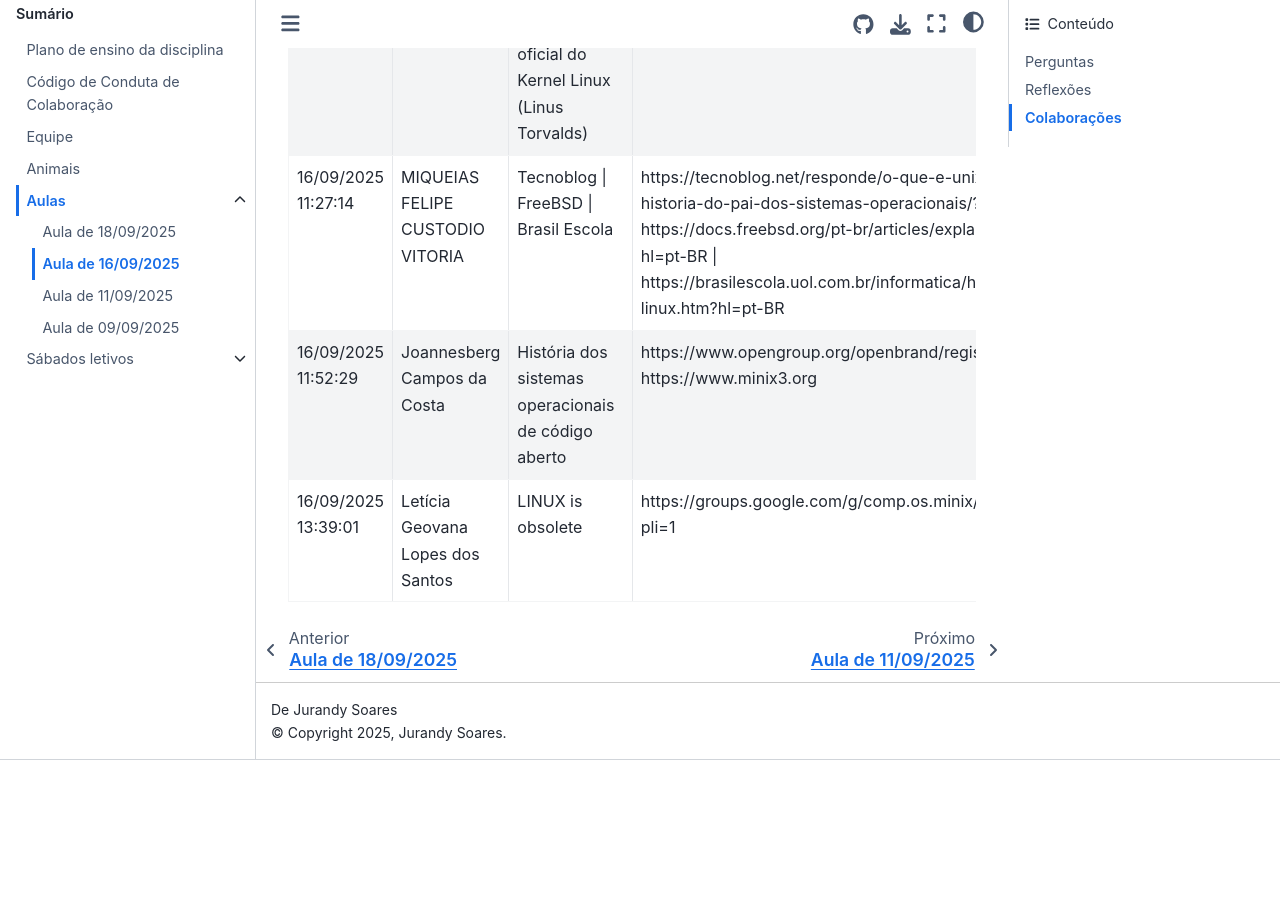
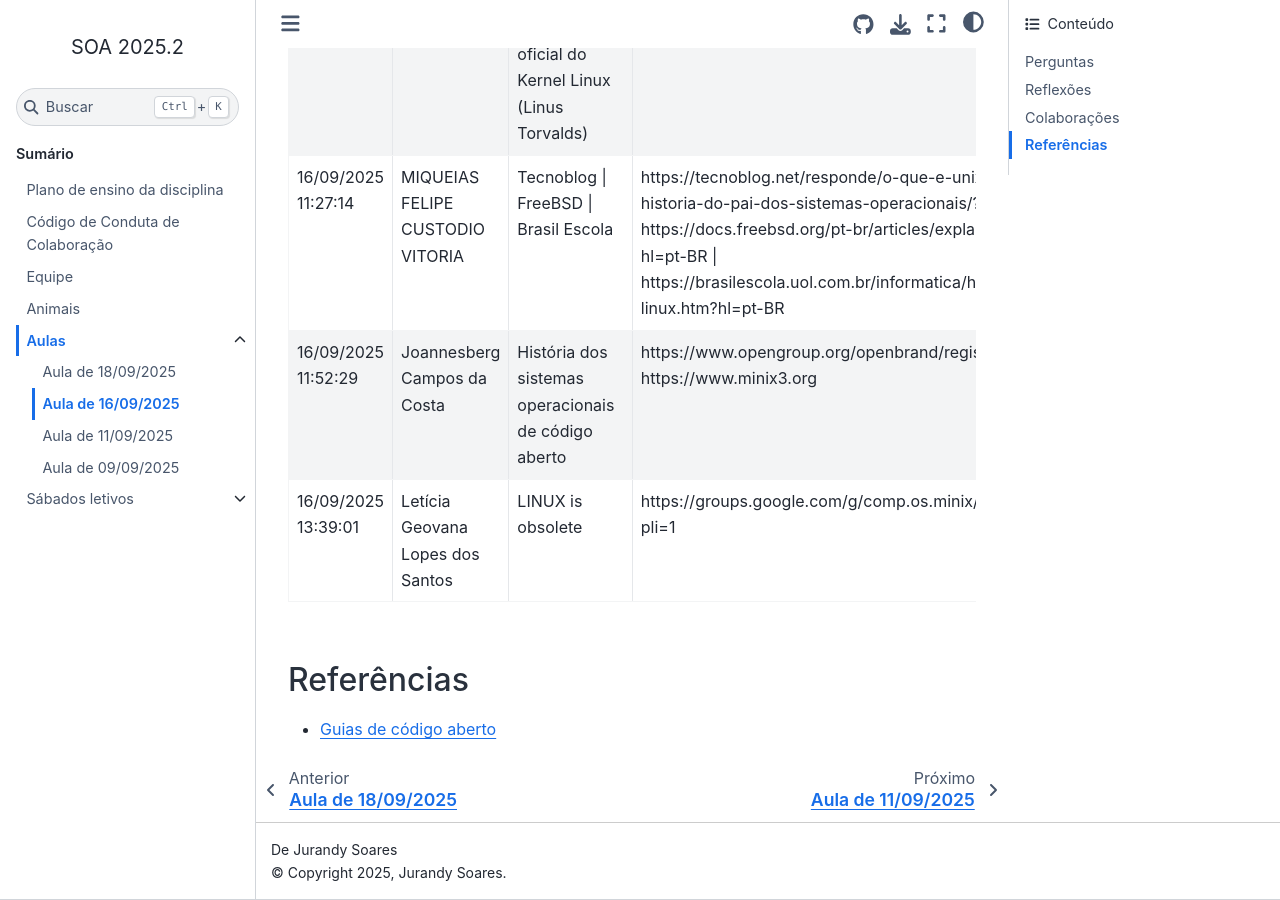
Before and after one commit to jurandysoares/soa20252, a Sphinx documentation site: the page built from docs/aulas/aula-2025-09-16.md, in a window 1280 px wide and 900 px high, scrolled down 2275 px. Built offline with Sphinx 7.4.7 and the Sphinx Book theme 1.1.4, drawn with Linux system fonts in a browser that asks for light colours; before the commit the page ends 3035 px from its top, so only the background shows below that.

Commit message:
Adição de referências sobre Guias de código aberto

````diff
--- a/docs/aulas/aula-2025-09-16.md
+++ b/docs/aulas/aula-2025-09-16.md
@@ -27,3 +27,7 @@ encoding: utf-8
 header-rows: 1
 ---
 ```
+
+## Referências
+
+- [Guias de código aberto](https://opensource.guide/pt/)
````
